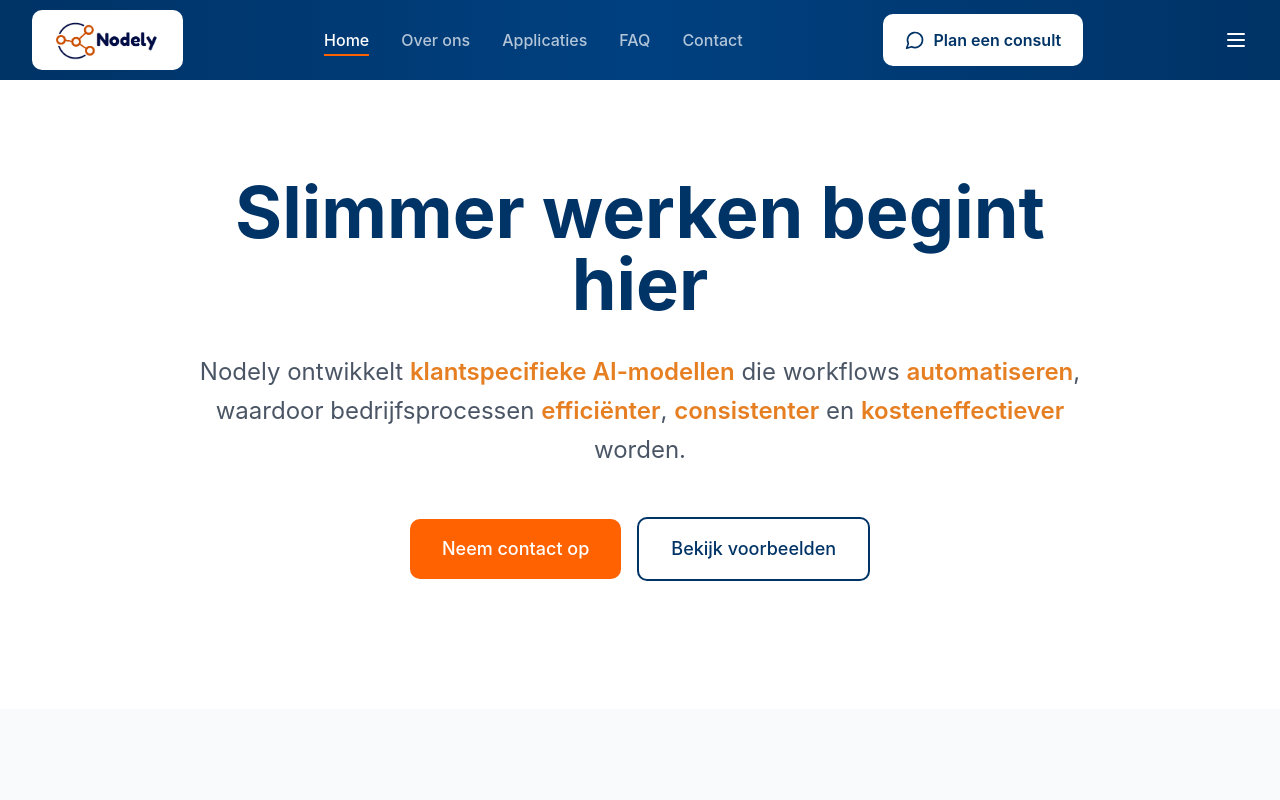
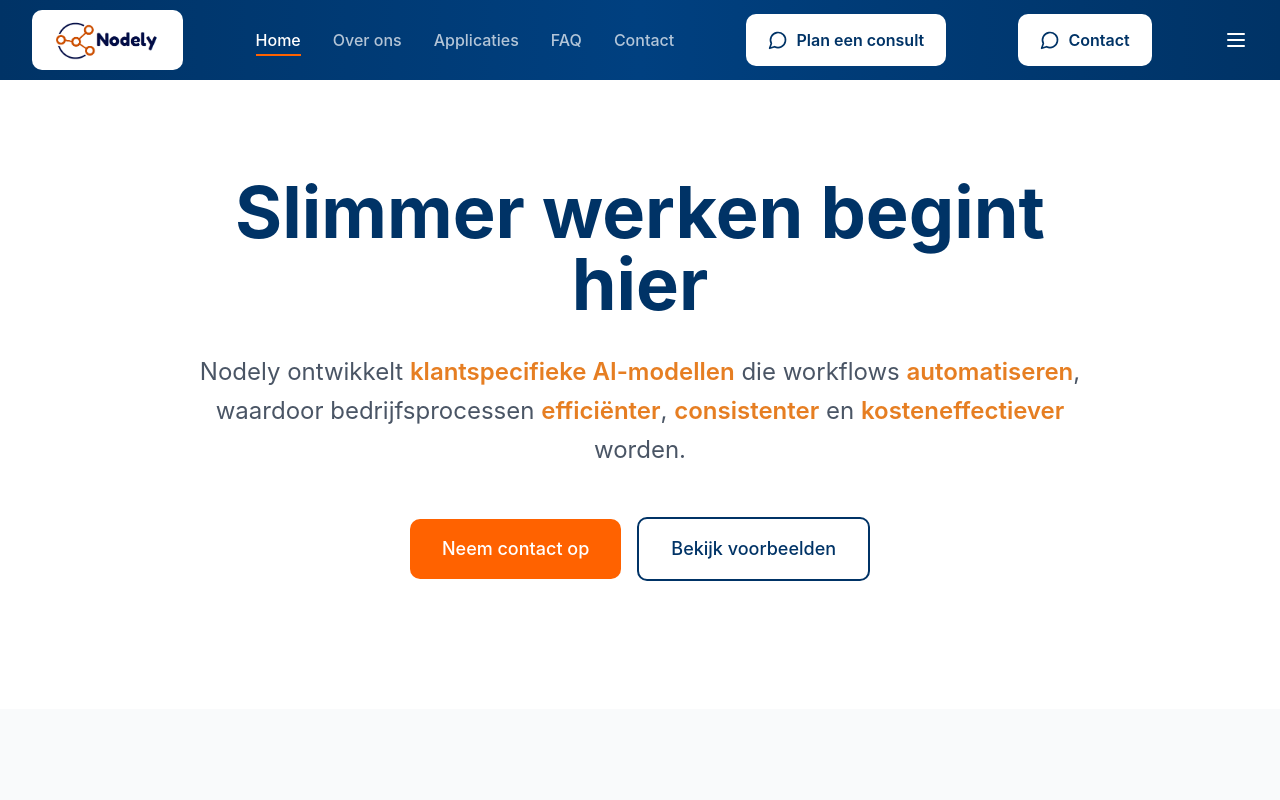
Before and after one commit to MikeSmits-nodely/Nodely-, a React (Vite) app: page / in a window 1280 px wide. Shown: the top 800 px of the page. Built offline with nearby package versions, Linux system fonts and the light colour scheme.

Commit message:
Fixing new additions attempt 1

```diff
--- a/src/components/Header.tsx
+++ b/src/components/Header.tsx
@@ -95,7 +95,7 @@ export function Header() {
             </Link>
           </nav>
 
-          {/* CTA Button */}
+          {/* Desktop CTA Button - large screens only */}
           <Link
             to="/contact"
             className="hidden lg:flex items-center gap-2 bg-white rounded-lg px-5 py-3 border-2 border-transparent hover:border-[#FF6200] hover:shadow-lg transition-all duration-200"
@@ -104,7 +104,16 @@ export function Header() {
             <span className="font-semibold text-[#003366]">Plan een consult</span>
           </Link>
 
-          {/* Mobile menu button */}
+          {/* Tablet CTA Button - medium screens only */}
+          <Link
+            to="/contact"
+            className="hidden md:flex lg:hidden items-center gap-2 bg-white rounded-lg px-5 py-3 border-2 border-transparent hover:border-[#FF6200] hover:shadow-lg transition-all duration-200"
+          >
+            <MessageCircle className="w-5 h-5 text-[#003366]" />
+            <span className="font-semibold text-[#003366]">Contact</span>
+          </Link>
+
+          {/* Mobile menu button - small screens only */}
           <button
             onClick={() => setMobileMenuOpen(!mobileMenuOpen)}
             className="md:hidden p-2 text-white"
```
